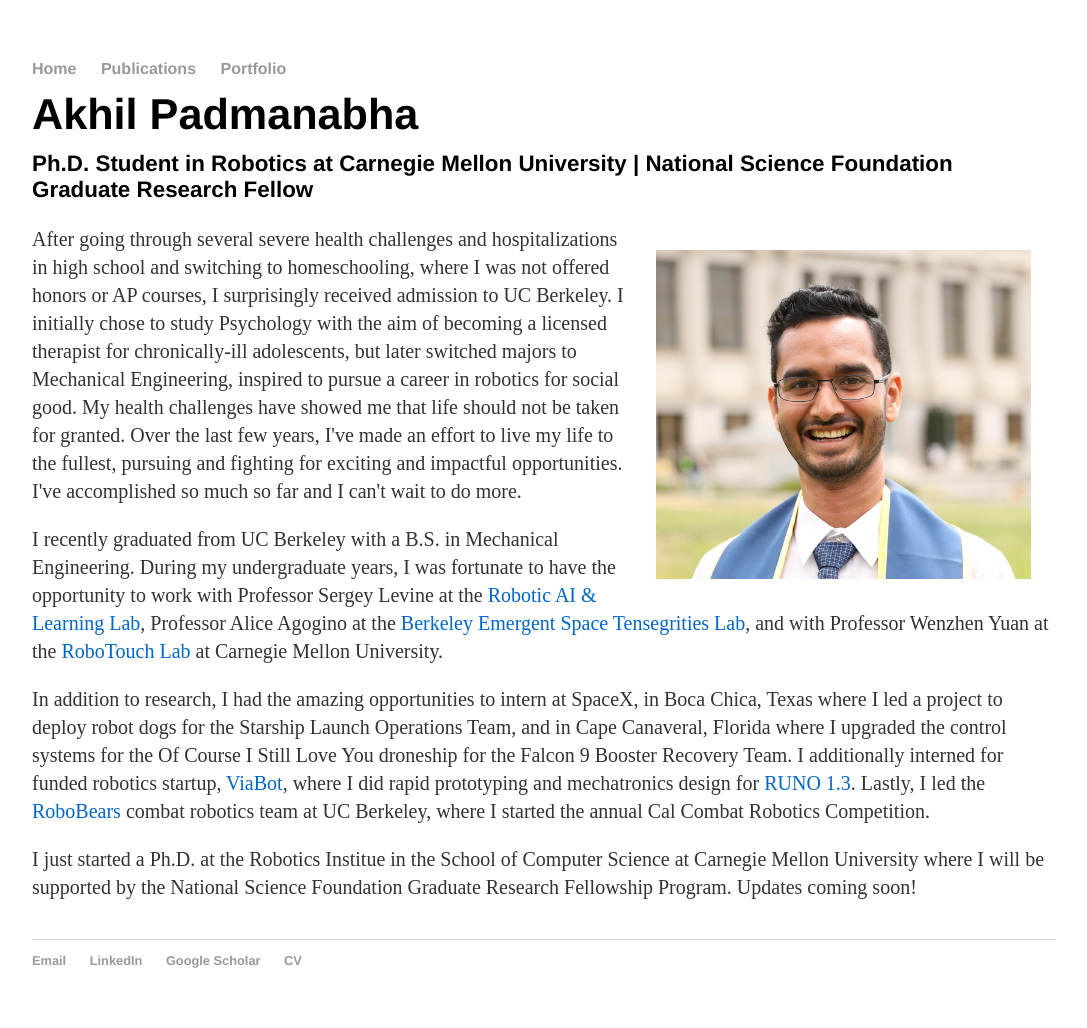
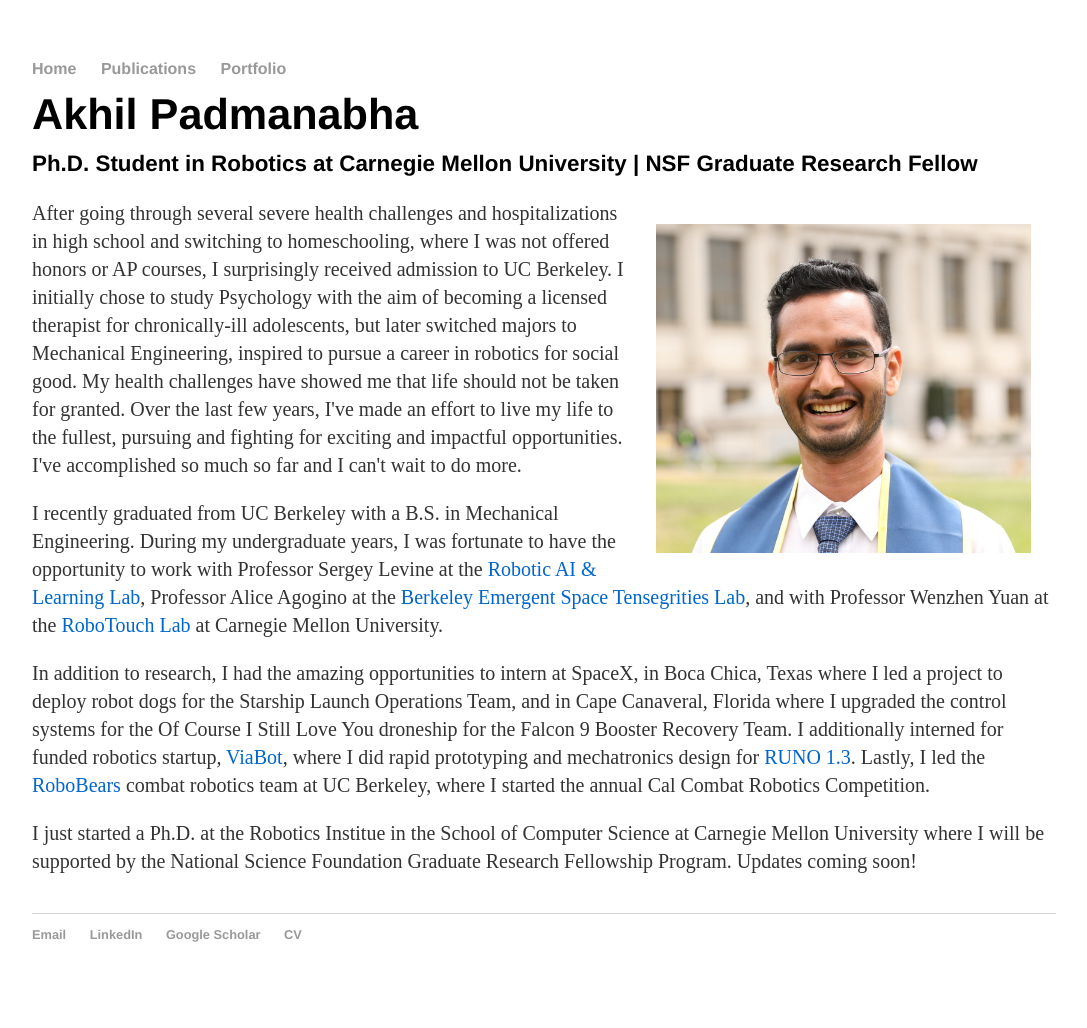
Before and after one commit to akhilpadmanabha/akhilpadmanabha.github.io, a Jekyll site: the page built from index.html, in a window 1280 px wide. Shown: the whole page, without its empty margins (96-1183 px from the left). Built offline with Jekyll 4.4.1, drawn with Linux system fonts in a browser that asks for light colours; after the commit the page ends 1002 px from its top, so only the background shows below that.

Commit message:
title changes

```diff
--- a/index.html
+++ b/index.html
@@ -4,7 +4,7 @@ title: Akhil Padmanabha
 ---
 <div class="blurb">
 	<h1 class='h1withsub'>Akhil Padmanabha</h1>
-	<h3>Ph.D. Student in Robotics at Carnegie Mellon University | National Science Foundation Graduate Research Fellow </h3>
+	<h3>Ph.D. Student in Robotics at Carnegie Mellon University | NSF Graduate Research Fellow </h3>
 </div>
 
 
```
